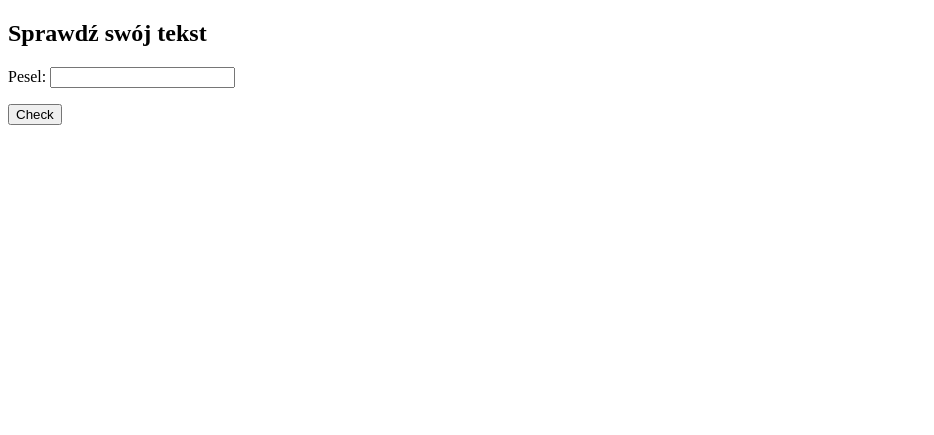
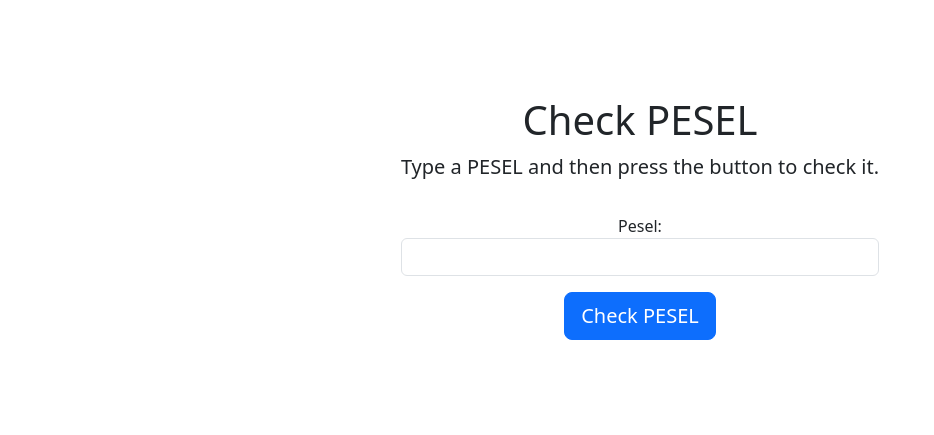
Before and after one commit to MatRos-sf/contelizer_task, a Django app: page /pesel/ in a window 1280 px wide. Shown: the top 435 px of the page, without its empty margins (0-934 px from the left). Run offline with Django 5.2, Linux system fonts and the light colour scheme.

Commit message:
update pesel_validator templates

```diff
--- a/pesel_validator/forms.py
+++ b/pesel_validator/forms.py
@@ -4,7 +4,9 @@ from .pesel import Pesel
 
 
 class PeselForm(forms.Form):
-    pesel = forms.CharField(max_length=11)
+    pesel = forms.CharField(
+        max_length=11, widget=forms.TextInput(attrs={"class": "form-control", "row": 1})
+    )
 
     def clean_pesel(self) -> str:
         pesel = self.cleaned_data.get("pesel")
--- a/pesel_validator/templates/pesel_validator/pesel.html
+++ b/pesel_validator/templates/pesel_validator/pesel.html
@@ -1,28 +1,44 @@
-<!DOCTYPE html>
-<html lang="pl">
-<head>
-    <meta charset="UTF-8">
-    <title>Sprawdzanie tekstu</title>
-</head>
-<body>
-    <h2>Sprawdź swój tekst</h2>
-    <form method="post">
+{% extends "text_processing/base.html" %}
+{% block title %}
+    Check PESEL
+{% endblock title %}
+{% block content %}
+    <div class="container p-5">
+        <h1 class="mt-5">Check PESEL</h1>
+        <p class="lead">Type a PESEL and then press the button to check it.</p>
+        <!-- Display messages -->
+        {% for message in messages %}<div class="alert alert-danger" role="alert">{{ message }}</div>{% endfor %}
+        <div class="container w-50 p-3">
+            <form method="post" enctype="multipart/form-data">
                 {% csrf_token %}
                 {{ form.as_p }}
-        <button type="submit">Check</button>
+                <button type="submit" class="btn btn-primary btn-lg">Check PESEL</button>
             </form>
-
+        </div>
+        <div class="container w-50 p-3">
+            {% if form.error %}
+                <p class="link-danger">{{ message }} {{ form.text.errors }}</p>
+            {% else %}
                 {% if message %}
-        <p style="color: green;">{{ message }}</p>
+                    <p class="link-success">{{ message }}</p>
+                    <table class="table">
+                        <thead>
+                            <tr>
+                                <th scope="col">PESEL</th>
+                                <th scope="col">Date of birth</th>
+                                <th scope="col">Gender</th>
+                            </tr>
+                        </thead>
+                        <tbody>
+                            <tr>
+                                <th scope="row">{{ info.pesel }}</th>
+                                <td>{{ info.date_of_birth }}</td>
+                                <td>{{ info.gender|title }}</td>
+                            </tr>
+                        </tbody>
+                    </table>
                 {% endif %}
-    {% if info %}
-        <p>Pesel: {{ info.pesel }}</p>
-        <p>Data urodzenia: {{ info.date_of_birth }}</p>
-        <p>Sex: {{ info.gender }}</p>
             {% endif %}
-
-    {% if form.errors %}
-        <p style="color: red;">{{ form.text.errors.0 }}</p>
-    {% endif %}
-</body>
-</html>
+        </div>
+    </div>
+{% endblock content %}
```
Lines whose indentation alone changed are shown as unchanged.
